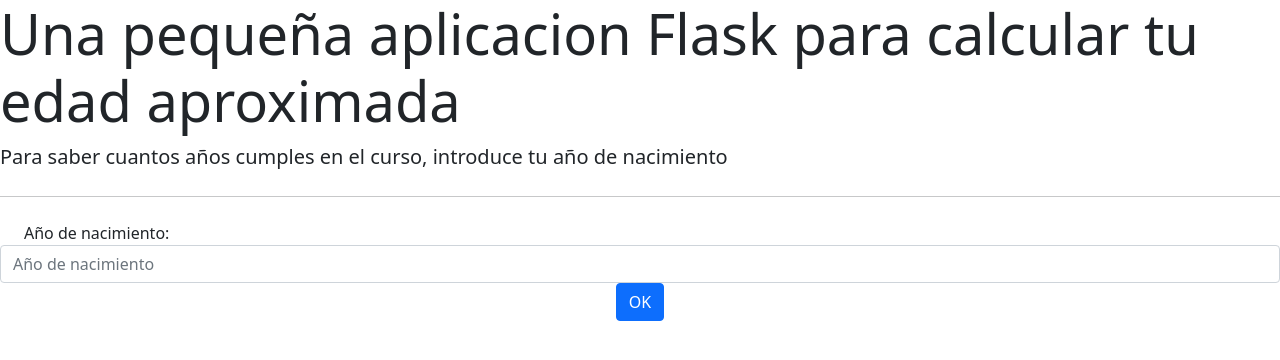
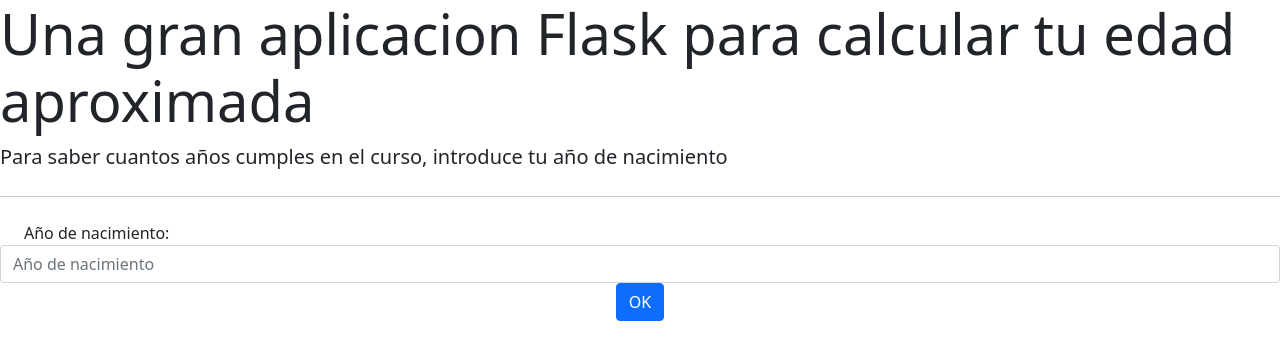
Before and after one commit to OlinAlexis/FlasToAzure, a Flask app: page / in a window 1280 px wide. Shown: the top 360 px of the page. Run offline with Flask 2, Linux system fonts and the light colour scheme.

Commit message:
text changed from 'pequena' to 'gran'

```diff
--- a/templates/index.html
+++ b/templates/index.html
@@ -13,7 +13,7 @@
   <body>
 
 <div class="jumbotron">
-    <h1 class="display-4">Una pequeña aplicacion Flask para calcular tu edad aproximada</h1>
+    <h1 class="display-4">Una gran aplicacion Flask para calcular tu edad aproximada</h1>
     <p class="lead">Para saber cuantos años cumples en el curso, introduce tu año de nacimiento</p>
     <hr class="my-4">
     <form action="/calculaedad" style="text-align: center;" method="post">
```
